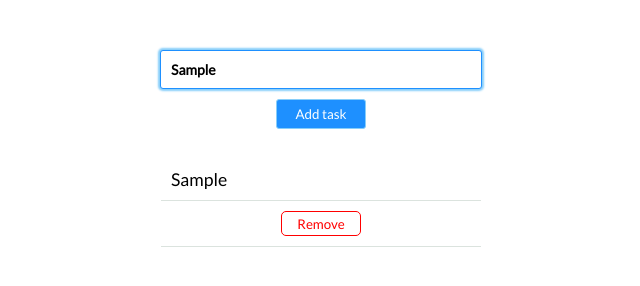
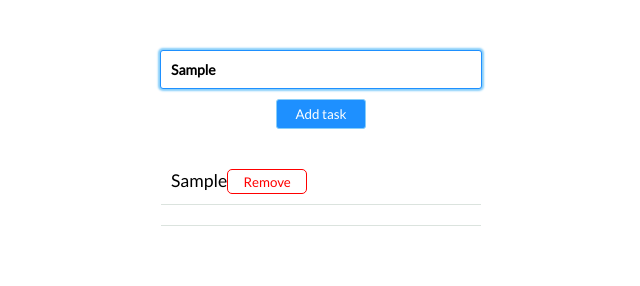
Before and after one commit to hubhany/todo_localStorage, a plain HTML site: page index.html in a window 1280 px wide. Both pictures are taken after typing "Sample" into the empty fields and a click on the button "Add task". Shown: the whole page, without its empty margins (319-959 px from the left). Drawn offline with Linux system fonts and the light colour scheme.

Commit message:
Poprawki

```diff
--- a/style.css
+++ b/style.css
@@ -61,7 +61,6 @@ div::after {
 
 
 button {
-
   width: 80px;
   height: 25px;
   border: 0.5px solid red;
@@ -69,4 +68,5 @@ button {
   background-color: white;
   color: red;
   padding: 10px auto;
+  outline: none;
 }
--- a/todo.js
+++ b/todo.js
@@ -1,18 +1,18 @@
 function addItem() {
-   var newItem = document.createElement("div");
-   newItem.innerHTML = document.getElementById("task").value;
-   document.getElementById("taskList").appendChild(newItem);
+   var task = document.createElement("div");
+   task.innerHTML = document.getElementById("task").value;
+   taskItem = document.createElement("div");
+   taskItem.innerHTML = '<span>' + task.innerHTML + '</span>' + '<button>Remove</button>';
+   taskItem.className = 'task';
+   document.getElementById("taskList").appendChild(taskItem);
 
-   removeButton = document.createElement("button");
-   newItem.innerHTML = document.getElementById("task").value;
-   removeButton.innerHTML = "Remove";
-   document.getElementById("taskList").appendChild(removeButton);
    saveList();
   }
 
 
   function removeItem() {
-   document.getElementById("taskList").removeChild(this);
+   var removeTask = document.getElementById("taskList");
+   removeTask.removeChild(this);
    saveList();
   }
 
```
Also changed, not shown: index.html (+7 -7 lines).
